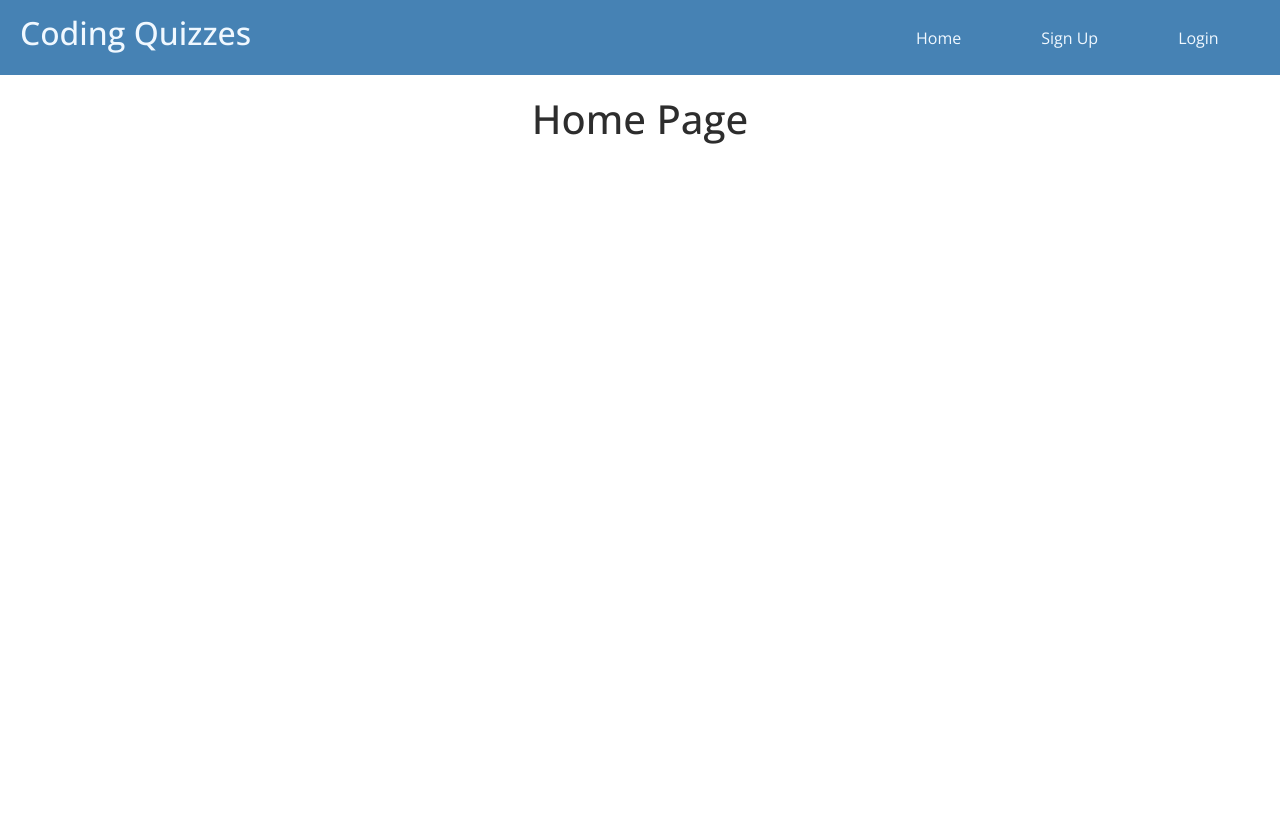
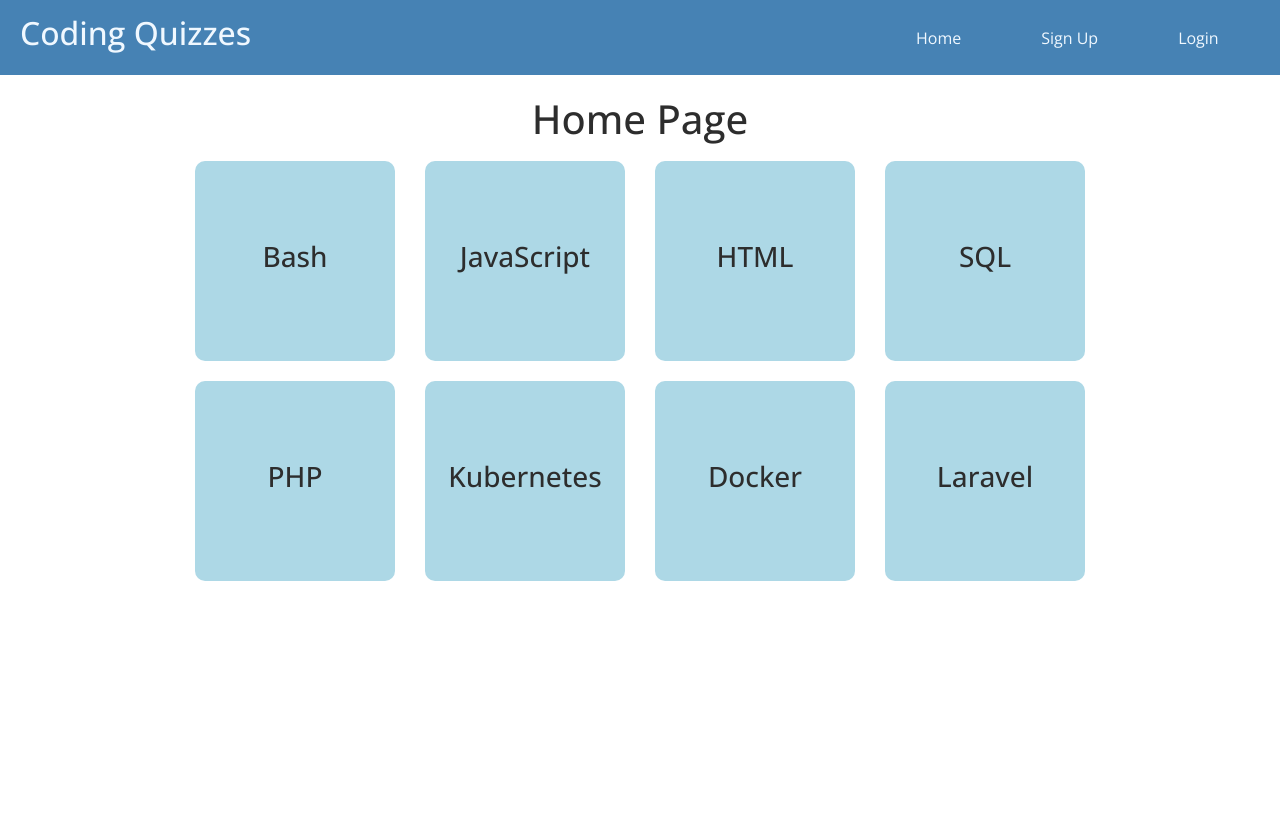
Before and after one commit to rnbrietzke10/coding-quiz-app, a Flask app: page / in a window 1280 px wide. Shown: the top 831 px of the page. Run offline with Flask 2, Linux system fonts and the light colour scheme; some libraries are stand-ins or nearby versions.

Commit message:
add content to homepage and basic styling

```diff
--- a/static/app.css
+++ b/static/app.css
@@ -66,6 +66,35 @@
     height: 50px;
     width: 50px;
 }
+
+/******************* Home Page Styling *******************/
+.home-content-container {
+    width: 100%;
+    display: flex;
+    flex-direction: column;
+    align-items: center;
+
+}
+
+.topics-container{
+    display: flex;
+    flex-wrap: wrap;
+    justify-content: space-evenly;
+    max-width: 950px;
+}
+
+.topic-container{
+    width: 200px;
+    height: 200px;
+    display: flex;
+    justify-content: center;
+    align-items: center;
+    background-color: lightblue;
+    margin: 10px 0;
+    border-radius: 10px;
+}
+
+
 
 /******************* Form Styling *******************/
 form {
--- a/templates/home_page.html
+++ b/templates/home_page.html
@@ -1,5 +1,18 @@
 {% extends 'base.html' %} {% block title %}Home Page{% endblock %} {% block
 content %}
-<h1>Home Page</h1>
+    <h1>Home Page</h1>
+    <div class="home-content-container">
+        <div class="topics-container">
+            <div class="topic-container"> <h3>Bash</h3> </div>
+            <div class="topic-container"><h3>JavaScript</h3> </div>
+            <div class="topic-container"><h3>HTML</h3> </div>
+            <div class="topic-container"><h3>SQL</h3> </div>
+            <div class="topic-container"><h3>PHP</h3> </div>
+            <div class="topic-container"><h3>Kubernetes</h3> </div>
+            <div class="topic-container"><h3>Docker</h3> </div>
+            <div class="topic-container"><h3>Laravel</h3></div>
+        </div>
+
+    </div>
 
 {% endblock %}
```
